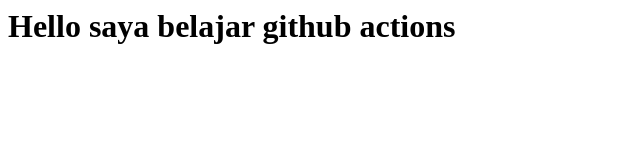
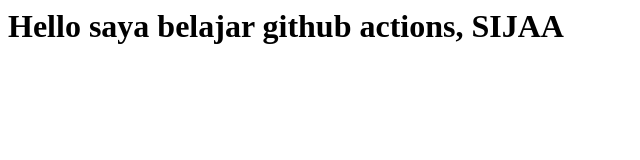
Before and after one commit to Kyuubang/belajar-bareng-sija, a plain HTML site: page index.html in a window 1280 px wide. Shown: the whole page, without its empty margins (0-640 px from the left). Drawn offline with Linux system fonts and the light colour scheme.

Commit message:
change index

```diff
--- a/index.html
+++ b/index.html
@@ -1 +1 @@
-<h1>Hello saya belajar github actions</h1>
+<h1>Hello saya belajar github actions, SIJAA</h1>
```
